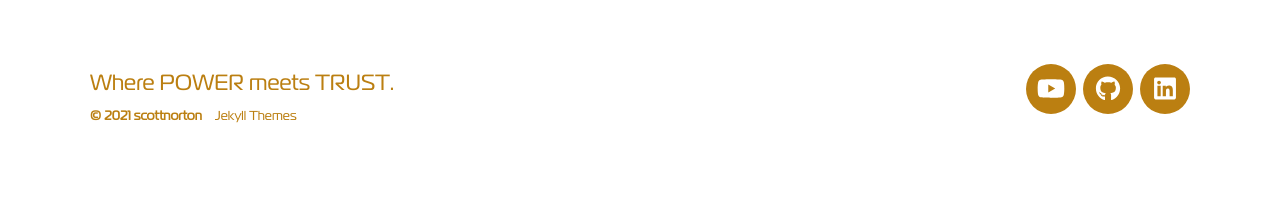
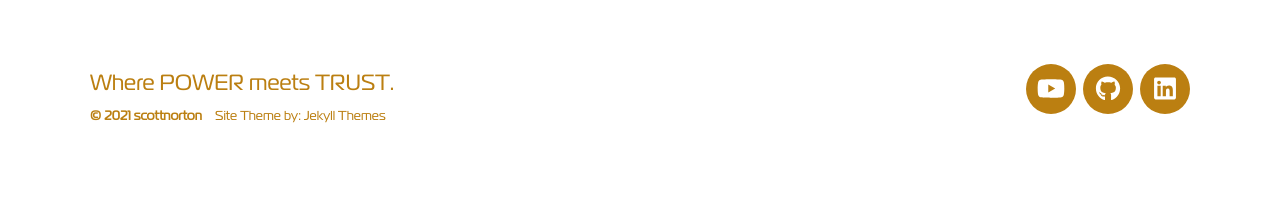
Before and after one commit to 729studios/scottnorton-io.github.io, a Jekyll site: the page built from index.html, in a window 1280 px wide. Shown: the part 1248-1447 px from the top of the page. Built offline with Jekyll 4.4.1, drawn with Linux system fonts in a browser that asks for light colours; nearby versions of some CDN libraries.

Commit message:
Update footer.html

```diff
--- a/_includes/footer.html
+++ b/_includes/footer.html
@@ -6,7 +6,7 @@
 
 		<div class="footer__copyright">
 			<span>© {{ 'now' | date: "%Y" }} {{ site.data.settings.basic_settings.site_title }}</span>
-			<a href="https://jekyllthemes.io" target="_blank">Jekyll Themes</a>
+			<a href="https://jekyllthemes.io" target="_blank">Site Theme by: Jekyll Themes</a>
 		</div>
 
 		{% include socials.html %}
```
